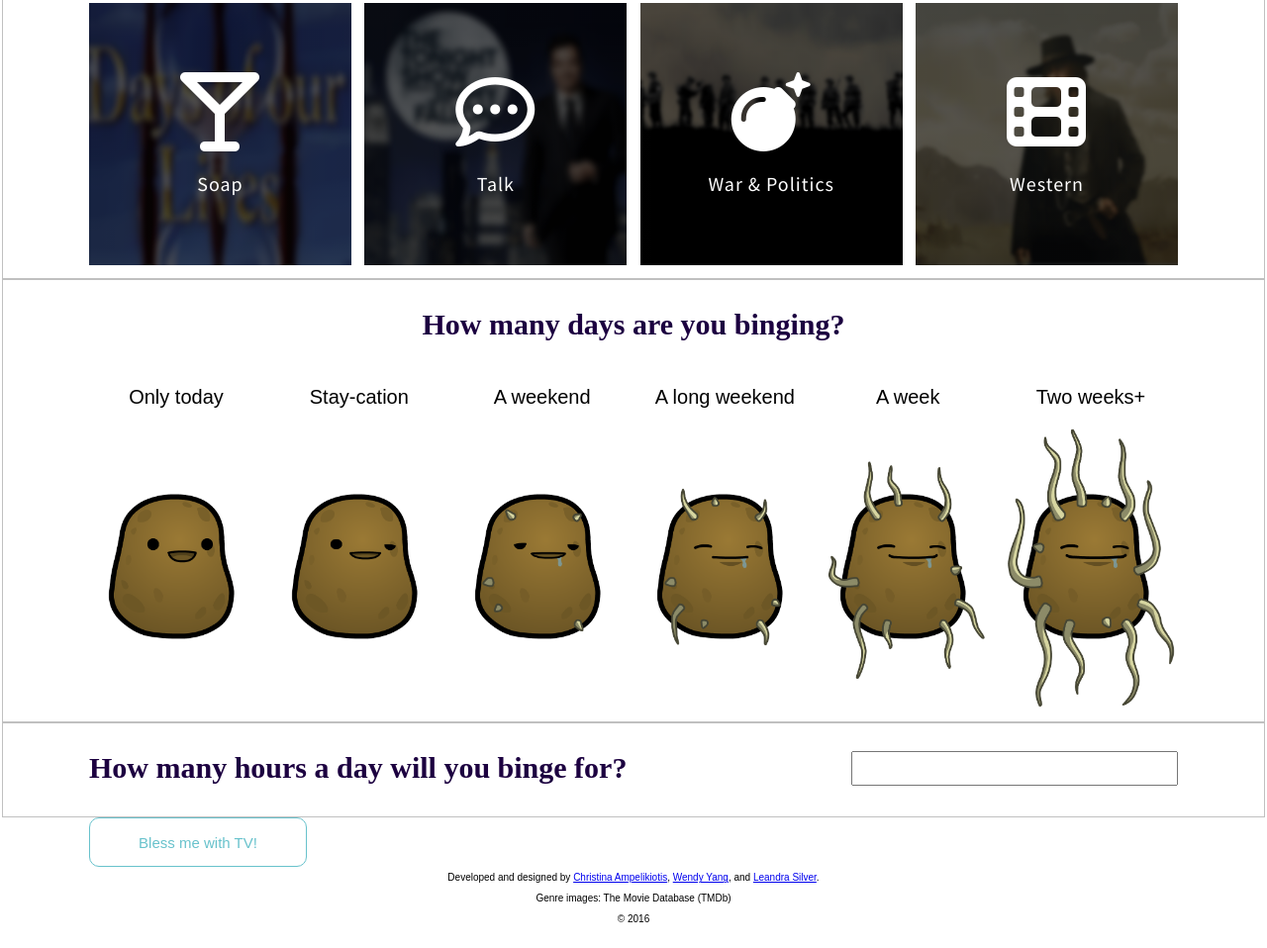
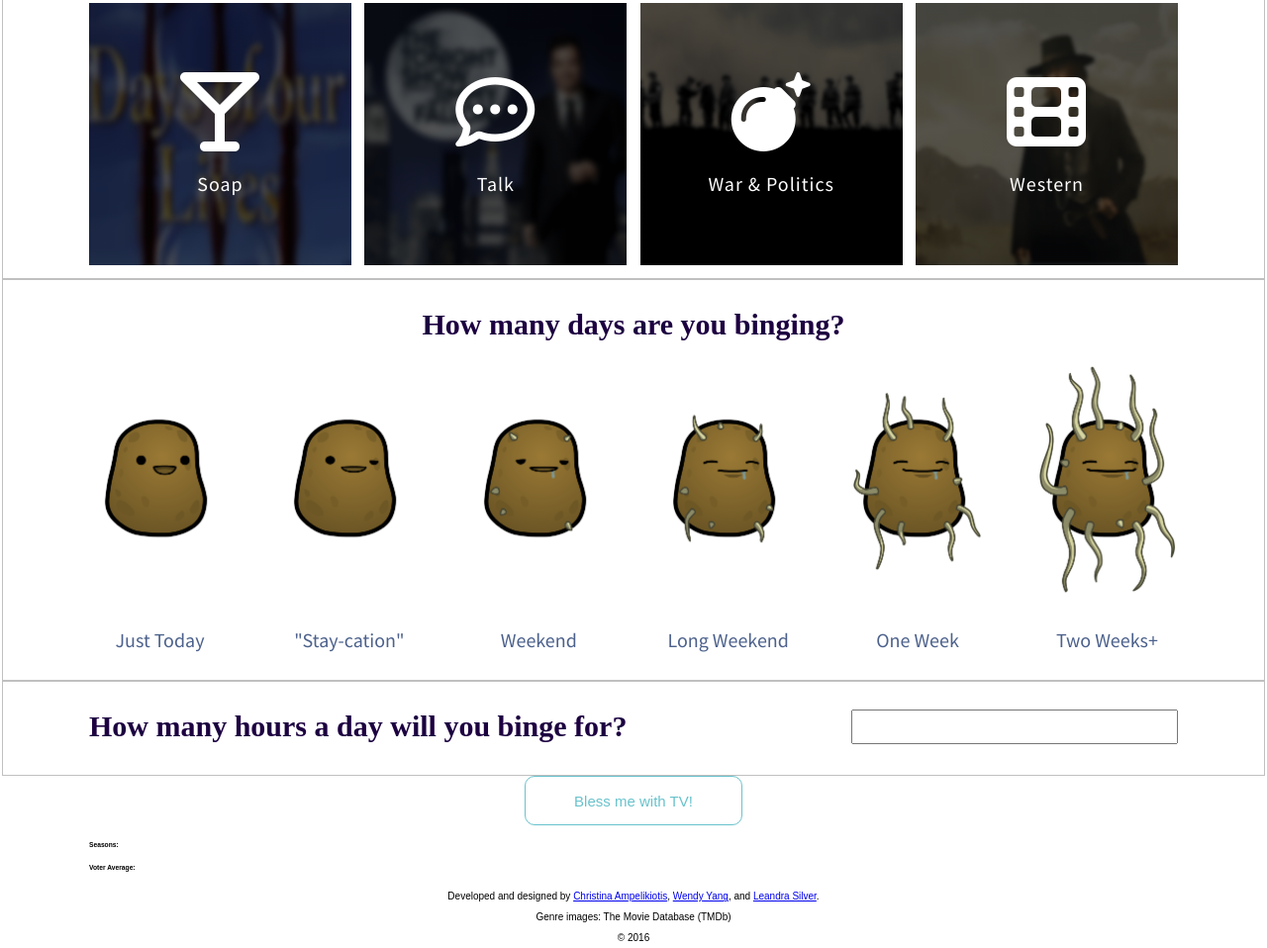
Before and after one commit to leandrasilver/projectSix-movieDB, a website: page index.html in a window 1280 px wide. Shown: the part 1715-2673 px from the top of the page at 99% size. Drawn offline with nearby package versions, Linux system fonts and the light colour scheme; some packages are replaced by stand-ins of ours; a script that the page names is missing; a web font is replaced by a local one.

Commit message:
Some minor styling and JS

```diff
--- a/dev/styles/_general.scss
+++ b/dev/styles/_general.scss
@@ -53,6 +53,7 @@ input[type="radio"] {
 			font-size: 2rem;
 			letter-spacing: 1px;
 			justify-content: space-between;
+			transition: 0.3s ease;
 			i {
 				font-size: 8rem;
 				margin-bottom: 20px;
@@ -60,6 +61,7 @@ input[type="radio"] {
 			&:hover, &:focus, &:active {
 				color: $turq;
 				cursor: pointer;
+				opacity: 0.8;
 			}
 		}
 	}
@@ -120,7 +122,8 @@ input[type="radio"] {
 }
 
 .timeItem {
-	width: 16%;
+	width: 13%;
+	margin-bottom: 20px;
 	display: flex;
 	flex-direction: column;
 	justify-content: center;
@@ -130,14 +133,27 @@ input[type="radio"] {
 		justify-content: center;
 		align-items: center;
 		p {
+			margin: 30px 0 0 0;
 			font-size: 2rem;
+			font-family: $bodyFont;
+			color: $slate;
 		}
 		.potatoImg {
 			width: 100%;
+			transition: transform 0.3s ease;
 		}
 		&:hover, &:focus, &:active {
 			cursor: pointer;
 		}
+	}
+	input[type=radio]:checked + label img {
+		transform: scale(1.2);
+	}
+}
+
+.timeItem:hover, .timeItem:focus {
+	label img {
+		transform: scale(1.2);
 	}
 }
 
@@ -158,6 +174,8 @@ input[type="radio"] {
 	}
 }
 
+.submitWrap {
+	text-align: center;
 	input[type=submit] {
 		width: 20%;
 		height: 50px;
@@ -169,6 +187,7 @@ input[type=submit] {
 		&:hover, &:focus, &:active {
 			background: $turq;
 			color: white;
+		}
 	}
 }
 
--- a/index.html
+++ b/index.html
@@ -173,51 +173,51 @@
 					<!-- Add potato photos and possibility a carousal -->
 
 					<div class="timeItem">
+						<input type="radio" name="numOfDays" id="onlyToday" value="1">
 						<label for="onlyToday">
-							<p>Only today</p>
 							<img src="images/Potato0001.png" alt="potato" class="potatoImg">
+							<p>Just Today</p>
 						</label>
-						<input type="radio" name="numOfDays" id="onlyToday" value="1">
 					</div>
 
 					<div class="timeItem">
+						<input type="radio" name="numOfDays" id="day" value="2">
 						<label for="day">
-							<p>Stay-cation</p>
 							<img src="images/Potato0002.png" alt="potato" class="potatoImg">
+							<p>"Stay-cation"</p>
 						</label>
-						<input type="radio" name="numOfDays" id="day" value="2">
 					</div>
 
 					<div class="timeItem">
+						<input type="radio" name="numOfDays" id="weekend" value="3">
 						<label for="weekend">
-							<p>A weekend</p>
 							<img src="images/Potato0003.png" alt="potato" class="potatoImg">
+							<p>Weekend</p>
 						</label>
-						<input type="radio" name="numOfDays" id="weekend" value="3">
 					</div>
 
 					<div class="timeItem">
+						<input type="radio" name="numOfDays" id="longWeekend" value="4">
 						<label for="longWeekend">
-							<p>A long weekend</p>
 							<img src="images/Potato0004.png" alt="potato" class="potatoImg">
+							<p>Long Weekend</p>
 						</label>
-						<input type="radio" name="numOfDays" id="longWeekend" value="4">
 					</div>
 
 					<div class="timeItem">
+						<input type="radio" name="numOfDays" id="week" value="7">
 						<label for="week">
-							<p>A week</p>
 							<img src="images/Potato0005.png" alt="potato" class="potatoImg">
+							<p>One Week</p>
 						</label>
-						<input type="radio" name="numOfDays" id="week" value="7">
 					</div>
 
 					<div class="timeItem">
+						<input type="radio" name="numOfDays" id="weekPlus" value="14">
 						<label for="weekPlus">
-							<p>Two weeks+</p>
 							<img src="images/Potato0006.png" alt="potato" class="potatoImg">
+							<p>Two Weeks+</p>
 						</label>
-						<input type="radio" name="numOfDays" id="weekPlus" value="14">
 					</div>
 				</div> <!-- /timeSelection -->
 			</div> <!-- /wrapper -->
@@ -232,20 +232,29 @@
 			</div>
 		</fieldset>
 
-		<div class="wrapper">
+		<div class="wrapper submitWrap">
 			<input type="submit" value="Bless me with TV!">
 		</div>
 	</form>
 
 	<section class="results">
 		<div class="wrapper">
-
+			<div class="tvShow">
+				<div class="showName"></div>
+				<div class="seasons">
+					<h6>Seasons:</h6>
+				</div>
+				<div class="voterAvg">
+					<h6>Voter Average:</h6>
+				</div>
+				<div class="tvImg"></div>
+			</div>
 		</div>
 	</section> <!-- /results -->
 
 	<footer>
 		<div class="wrapper">
-			<p>Developed and designed by <a href="personal site" target="_blank">Christina Ampelikiotis</a>, <a href="www.wendyyang.io" target="_blank">Wendy Yang</a>, and <a href="www.leandrasilver.com" target="_blank">Leandra Silver</a>. </p>
+			<p>Developed and designed by <a href="personal site" target="_blank">Christina Ampelikiotis</a>, <a href="http://www.wendyyang.io" target="_blank">Wendy Yang</a>, and <a href="http://www.leandrasilver.com" target="_blank">Leandra Silver</a>. </p>
 			<p>Genre images: The Movie Database (TMDb)</p>
 			<p>&#169; 2016</p>
 		</div>
--- a/public/scripts/main.js
+++ b/public/scripts/main.js
@@ -5,6 +5,7 @@ var couchPotatoApp = {};
 
 couchPotatoApp.getInfo = function () {
 
+	//Enable unclicking a radio button
 	$('input[type=radio]').on('click', function () {
 		var previousValue = $(this).attr('previousValue');
 		var name = $(this).attr('name');
@@ -50,30 +51,40 @@ couchPotatoApp.getTVInfo = function (data) {
 				api_key: 'd349ab4b8dd2391d9f24c9ba68fc9819'
 			}
 		}).then(function (tvIDsResultsData) {
-			// console.log(tvIDsResultsData);
 			couchPotatoApp.filterTv(tvIDsResultsData);
 		});
 	}
 }; //end getTVinfo
 
 couchPotatoApp.filterTv = function (tvIDsResultsData) {
-	console.log(tvIDsResultsData);
+
 	// Amount of hours in a day the user would like to binge
 	//Amount of days a user would like to binge
+
 	var userHoursSelected = $('input[type=number]').val();
 	var userDaysSelected = $('input[name="numOfDays"]:checked').val();
 
-	// Tv data property variables to append to result section
-	var runTime = tvIDsResultsData.episode_run_time[0];
+	var epRunTime = tvIDsResultsData.episode_run_time[0];
 	var episodesNum = tvIDsResultsData.number_of_episodes;
 
-	// console.log(totalRunTime);
-	var $tvTitle = $('<h3>').text(tvIDsResultsData.name);
-	var $seasonsNum = $('<p>').text(tvIDsResultsData.number_of_seasons);
-	var $resultsVoteAvg = $('<p>').text(tvIDsResultsData.vote_average);
-	var $resultsImage = $('<img>').attr('src', 'https://image.tmdb.org/t/p/original' + tvIDsResultsData.poster_path);
+	var totalRunTime = epRunTime * episodesNum / 60 / userHoursSelected;
 
-	$('.results .wrapper').append($tvTitle, $resultsImage, $resultsVoteAvg, $seasonsNum);
+	if (totalRunTime >= userDaysSelected) {
+		console.log(tvIDsResultsData);
+
+		//How to append multiple TV results and create HTML containers for each show?
+
+		// Tv data property variables to append to result section
+		var $tvTitle = $('<h3>').text(tvIDsResultsData.name);
+		var $seasonsNum = $('<p>').text(tvIDsResultsData.number_of_seasons);
+		var $resultsVoteAvg = $('<p>').text(tvIDsResultsData.vote_average);
+		var $resultsImage = $('<img>').attr('src', 'https://image.tmdb.org/t/p/original' + tvIDsResultsData.poster_path);
+
+		$('.showName').append($tvTitle);
+		$('.seasons').append($seasonsNum);
+		$('.voterAvg').append($resultsVoteAvg);
+		$('.tvImg').append($resultsImage);
+	}
 }; //end couchPotatoApp.filterTv
 
 couchPotatoApp.init = function () {
@@ -82,6 +93,7 @@ couchPotatoApp.init = function () {
 
 $(function () {
 	couchPotatoApp.init();
+
 	// SmoothScroll on anchor tags
 	$('a').smoothScroll();
 });
--- a/public/styles/style.css
+++ b/public/styles/style.css
@@ -191,13 +191,15 @@ input[type="radio"] {
       font-size: 2rem;
       letter-spacing: 1px;
       -ms-flex-pack: justify;
-          justify-content: space-between; }
+          justify-content: space-between;
+      transition: 0.3s ease; }
       .genreSelection .genreItem label i {
         font-size: 8rem;
         margin-bottom: 20px; }
       .genreSelection .genreItem label:hover, .genreSelection .genreItem label:focus, .genreSelection .genreItem label:active {
         color: #68c2cc;
-        cursor: pointer; }
+        cursor: pointer;
+        opacity: 0.8; }
   .genreSelection .genreNoMargL {
     margin-left: 0; }
   .genreSelection .genreNoMargR {
@@ -236,7 +238,8 @@ input[type="radio"] {
     background-image: linear-gradient(rgba(0, 0, 0, 0.65), rgba(0, 0, 0, 0.65)), url("../../images/genres/western-min.png"); }
 
 .timeItem {
-  width: 16%;
+  width: 13%;
+  margin-bottom: 20px;
   display: -ms-flexbox;
   display: flex;
   -ms-flex-direction: column;
@@ -253,11 +256,20 @@ input[type="radio"] {
     -ms-flex-align: center;
         align-items: center; }
     .timeItem label p {
-      font-size: 2rem; }
+      margin: 30px 0 0 0;
+      font-size: 2rem;
+      font-family: "Source Sans Pro", sans-serif;
+      color: #4c618c; }
     .timeItem label .potatoImg {
-      width: 100%; }
+      width: 100%;
+      transition: transform 0.3s ease; }
     .timeItem label:hover, .timeItem label:focus, .timeItem label:active {
       cursor: pointer; }
+  .timeItem input[type=radio]:checked + label img {
+    transform: scale(1.2); }
+
+.timeItem:hover label img, .timeItem:focus label img {
+  transform: scale(1.2); }
 
 .hoursADay .wrapper {
   display: -ms-flexbox;
@@ -275,7 +287,9 @@ input[type="radio"] {
       height: 35px;
       font-size: 1.7rem; }
 
-input[type=submit] {
+.submitWrap {
+  text-align: center; }
+  .submitWrap input[type=submit] {
     width: 20%;
     height: 50px;
     font-size: 1.5rem;
@@ -283,7 +297,7 @@ input[type=submit] {
     border: 1px solid #68c2cc;
     color: #68c2cc;
     background: none; }
-  input[type=submit]:hover, input[type=submit]:focus, input[type=submit]:active {
+    .submitWrap input[type=submit]:hover, .submitWrap input[type=submit]:focus, .submitWrap input[type=submit]:active {
       background: #68c2cc;
       color: white; }
 
```
Also changed, not shown: dev/scripts/main.js (+22 -10 lines). Lines whose indentation alone changed are shown as unchanged.
